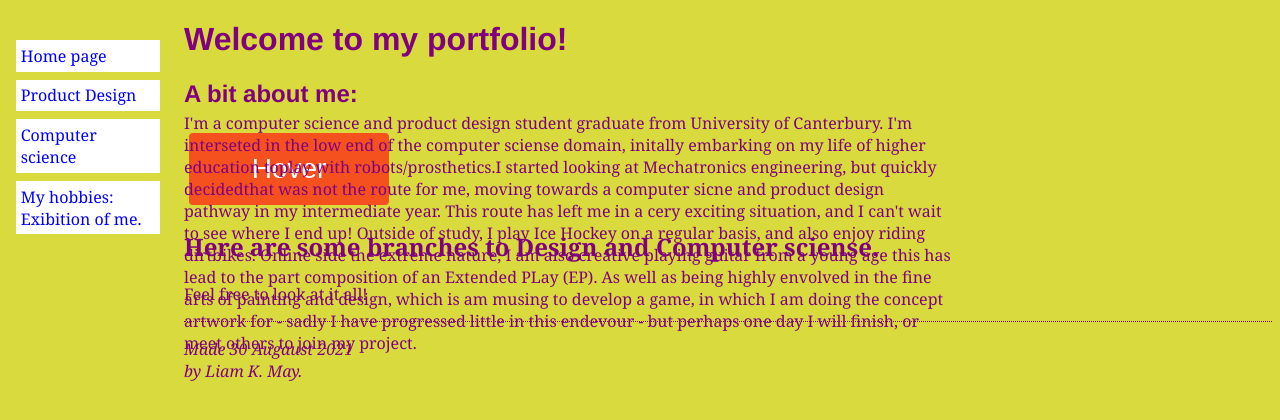
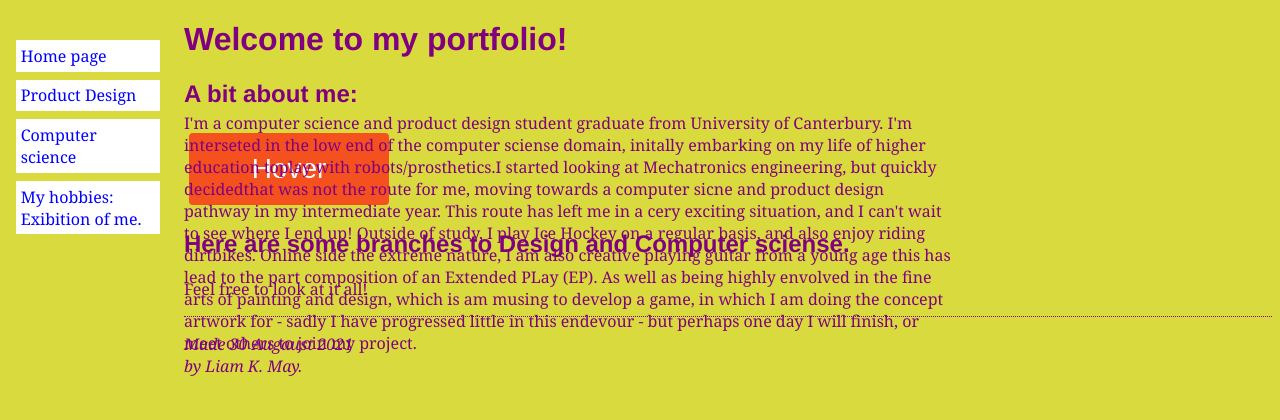
Before and after one commit to TheTriangleTrippa/Portfolio, a Jekyll site: the page built from index.html, in a window 1280 px wide. Shown: the top 420 px of the page. Built offline with Jekyll 4.4.1, drawn with Linux system fonts in a browser that asks for light colours.

Commit message:
Update stylesheet.css

```diff
--- a/assets/css/stylesheet.css
+++ b/assets/css/stylesheet.css
@@ -9,7 +9,7 @@
     padding: 0;
     margin: 0;
     position: absolute;
-    color: pink;
+    color: purple;
     top: 2em;
     left: 1em;
     width: 9em }
@@ -33,10 +33,10 @@
  top: 12em;}
 
 
-  h2.Explore_head {
+  h2.exploration {
     font-family: Helvetica, Geneva, Arial,
           SunSans-Regular, serif;
-       top: 30em;}
+       top: 60em;}
 
 
   ul.navbar li {
@@ -56,11 +56,16 @@
     margin-top: 1em;
     padding-top: 1em;
     border-top: thin dotted;
-    top: 10em}
+    top: 12em}
 
 p.bio {
 font-family: Helvetica, Geneva, Arial,
           SunSans-Regular, serif }
+}
+
+address.site_signing{
+ top: 80em;
+
 
 }
 
```
